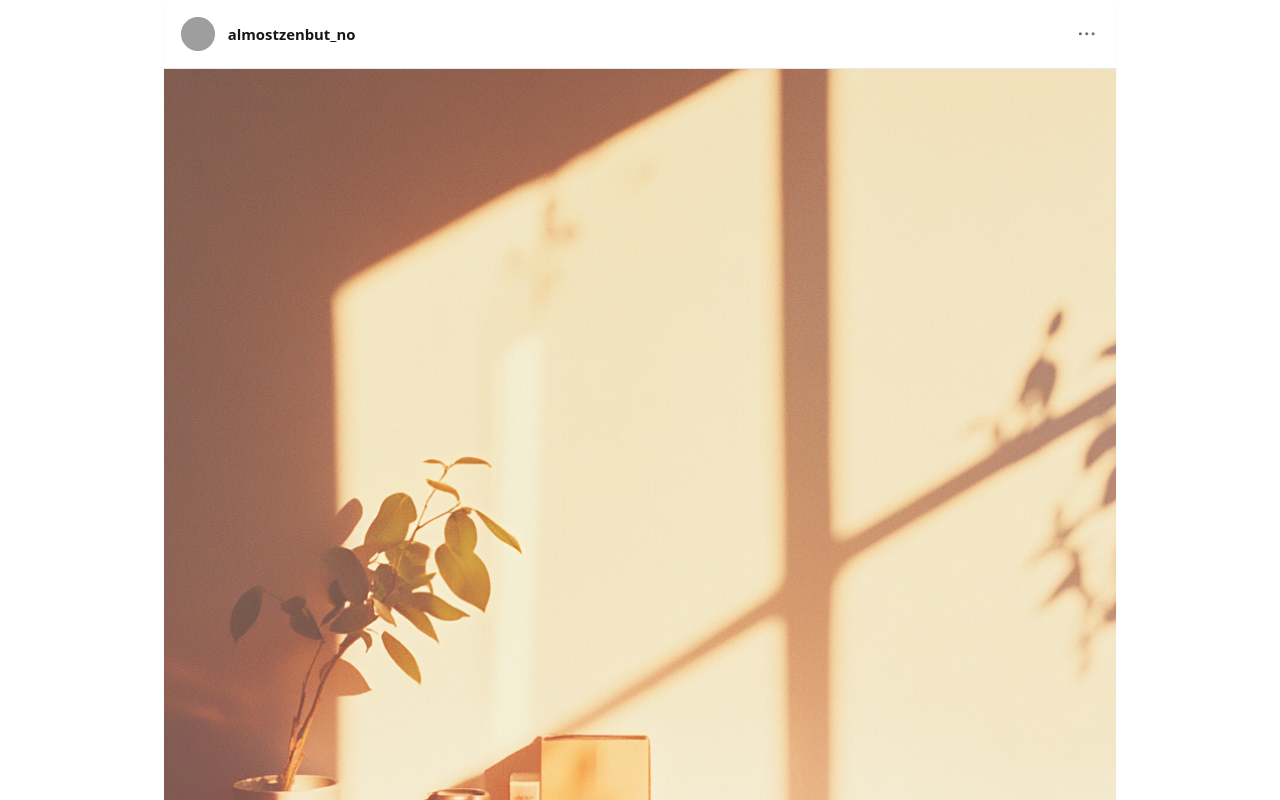
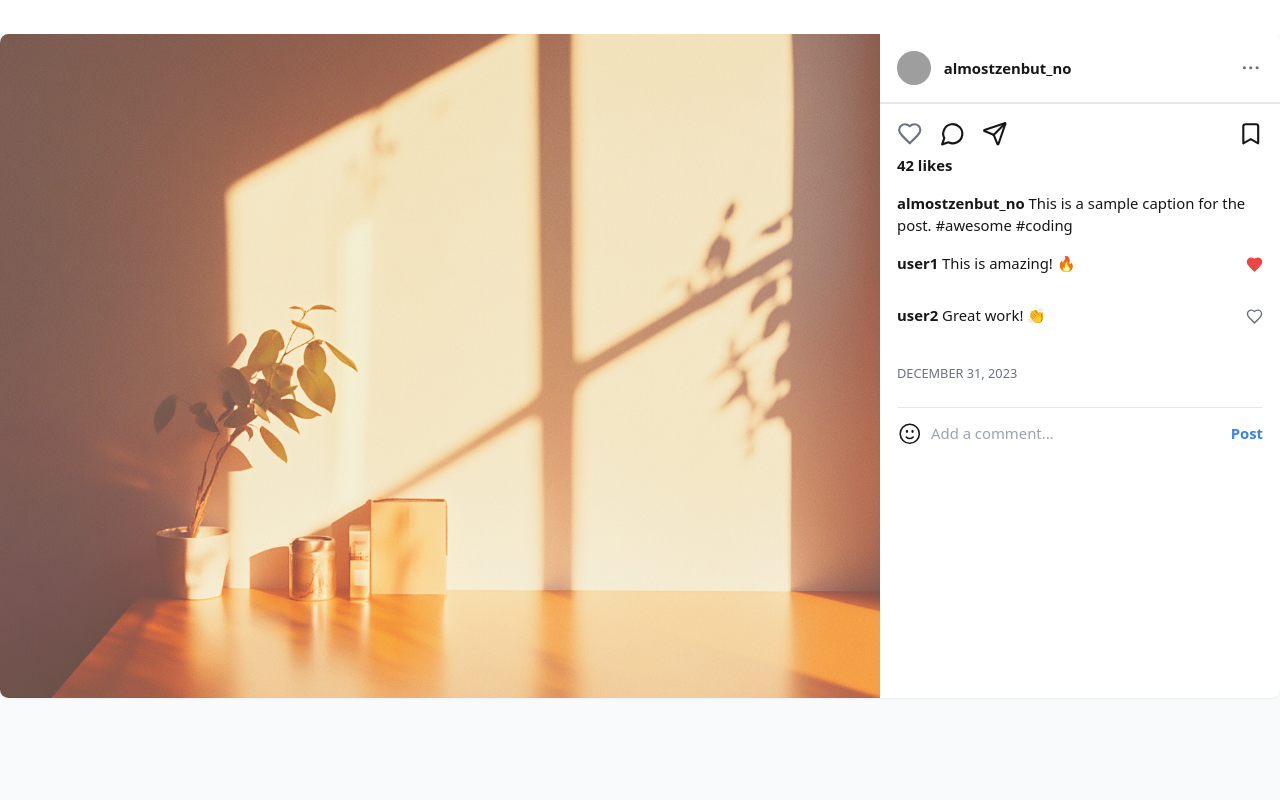
Before and after one commit to mwufi/persepolis, a Next.js app: page /instagram/post/1 in a window 1280 px wide. Shown: the top 800 px of the page. Built offline with nearby package versions, Linux system fonts and the light colour scheme; grey boxes are pictures that could not be loaded.

Commit message:
page layout

```diff
--- a/app/instagram/post/[id]/page.tsx
+++ b/app/instagram/post/[id]/page.tsx
@@ -1,7 +1,10 @@
+'use client'
+
 import Image from 'next/image';
 import PostHeader from '@/components/PostHeader';
 import PostActions from '@/components/PostActions';
 import Comments from '@/components/Comments';
+import { useState, use } from 'react';
 
 // This would normally come from an API or database
 const getPostData = (id: string) => ({
@@ -11,6 +14,8 @@ const getPostData = (id: string) => ({
   image: id === '1' ? '/stable.png' : '/sundial.png',
   caption: 'This is a sample caption for the post. #awesome #coding',
   likes: 42,
+  isLiked: false,
+  isSaved: false,
   timestamp: 'December 31, 2023',
   comments: [
     {
@@ -30,17 +35,41 @@ const getPostData = (id: string) => ({
   ],
 });
 
-export default function PostPage({ params }: { params: { id: string } }) {
-  const post = getPostData(params.id);
+export default function PostPage({ params }: { params: Promise<{ id: string }> }) {
+  const { id } = use(params);
+  const initialPost = getPostData(id);
+  const [post, setPost] = useState(initialPost);
+
+  const handleLike = (isLiked: boolean) => {
+    setPost(prev => ({
+      ...prev,
+      isLiked,
+      likes: prev.likes + (isLiked ? 1 : -1)
+    }));
+  };
+
+  const handleSave = () => {
+    setPost(prev => ({
+      ...prev,
+      isSaved: !prev.isSaved
+    }));
+  };
 
   return (
-    <div className="max-w-4xl mx-auto bg-white rounded-lg shadow-sm">
+    <div className="min-h-screen bg-gray-50">
+      <div className="h-screen lg:h-[calc(100vh-8rem)] lg:max-w-7xl lg:mx-auto lg:my-8">
+        <div className="h-full bg-white lg:rounded-lg lg:shadow-sm lg:overflow-hidden">
+          <div className="h-full lg:grid lg:grid-cols-[1fr,400px]">
+            {/* Post Header - Mobile Only */}
+            <div className="lg:hidden">
               <PostHeader
                 username={post.username}
                 userImage={post.userImage}
               />
+            </div>
 
-      <div className="relative aspect-square">
+            {/* Image Section */}
+            <div className="relative aspect-square lg:aspect-auto lg:h-full">
               <Image
                 src={post.image}
                 alt={`Post by ${post.username}`}
@@ -50,12 +79,25 @@ export default function PostPage({ params }: { params: { id: string } }) {
               />
             </div>
 
+            {/* Comments Section */}
+            <div className="lg:flex lg:flex-col lg:h-full">
+              {/* Post Header - Desktop Only */}
+              <div className="hidden lg:block border-b">
+                <PostHeader
+                  username={post.username}
+                  userImage={post.userImage}
+                />
+              </div>
+
+              {/* Actions and Comments */}
+              <div className="flex flex-col flex-1 lg:overflow-y-auto">
                 <PostActions
                   likes={post.likes}
-        isLiked={false}
-        isSaved={false}
+                  isLiked={post.isLiked}
+                  isSaved={post.isSaved}
+                  onLike={handleLike}
+                  onSave={handleSave}
                 />
-
                 <Comments
                   comments={post.comments}
                   caption={post.caption}
@@ -63,5 +105,10 @@ export default function PostPage({ params }: { params: { id: string } }) {
                   timestamp={post.timestamp}
                 />
               </div>
+            </div>
+          </div>
+        </div>
+      </div>
+    </div>
   );
 }
```
Lines whose indentation alone changed are shown as unchanged.
